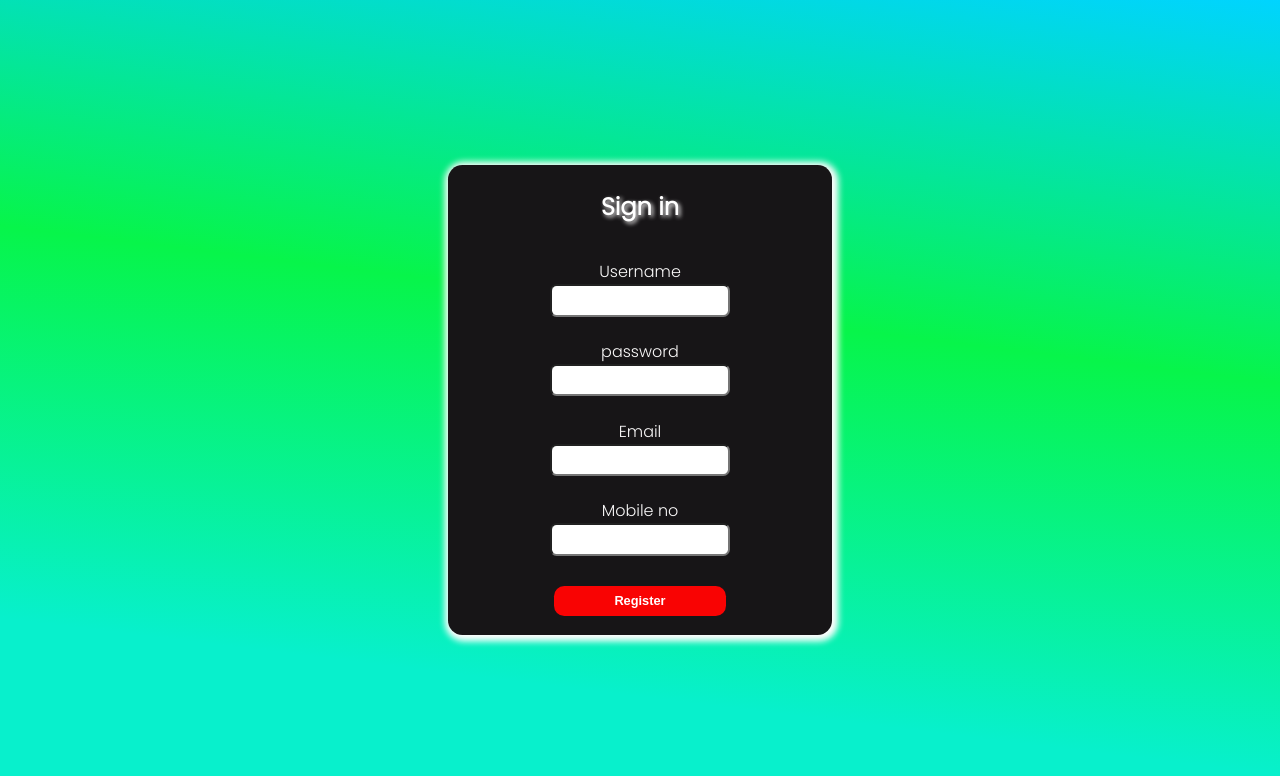
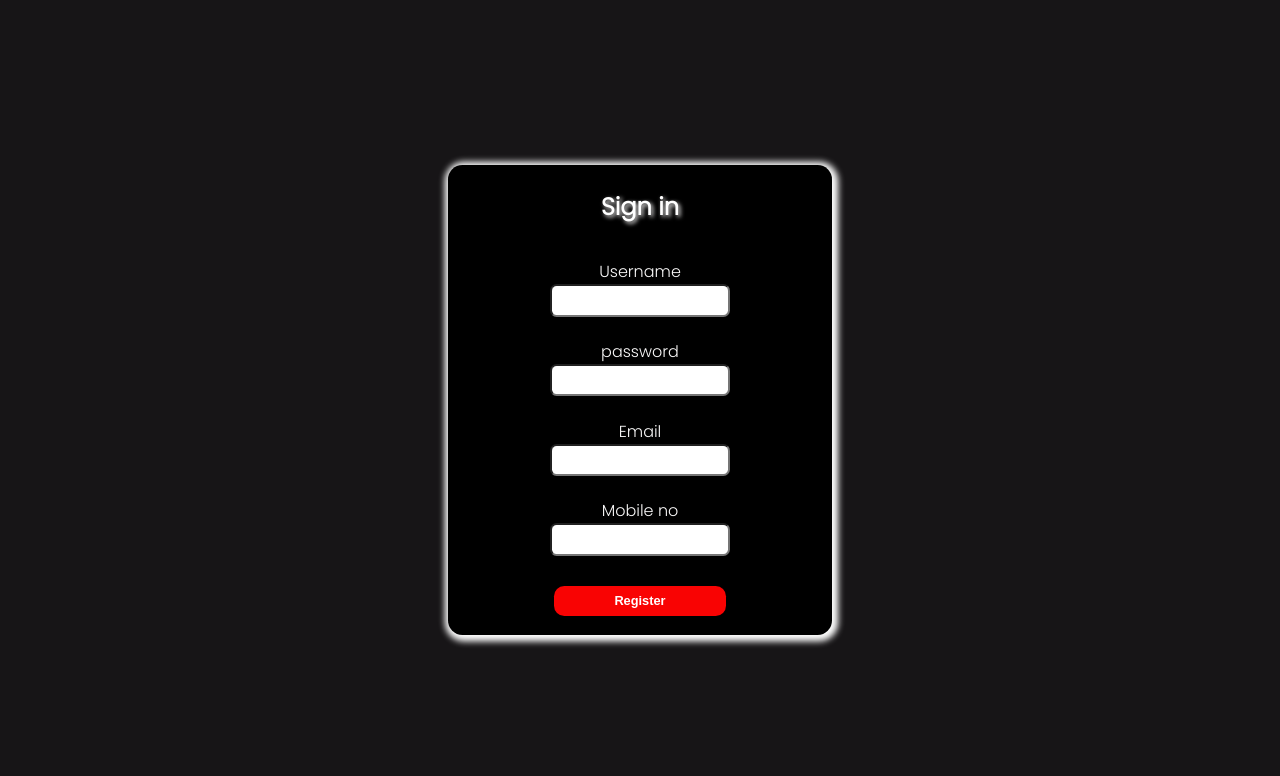
Before and after one commit to Shivaprakash2002/Form-Validation, a plain HTML site: page index.html in a window 1280 px wide. Drawn offline with Linux system fonts and the light colour scheme.

Commit message:
changed background color

```diff
--- a/form.css
+++ b/form.css
@@ -12,14 +12,13 @@ body{
     display: flex;
     justify-content: center;
     align-items: center;
-    background: rgb(8,240,204);
-    background: linear-gradient(7deg, rgba(8,240,204,1) 19%, rgba(7,245,74,1) 60%, rgba(0,212,255,1) 100%);
+    background: rgb(23, 21, 23);
 }
 .container{
     width: 30vw;
     min-width: 200px;
     min-height: 420px;
-    background: rgb(23, 21, 23);
+    background: black;
     border-radius: .9em;
     box-shadow: .1em .1em .4em .3em #fcfcfc;
 }
```
